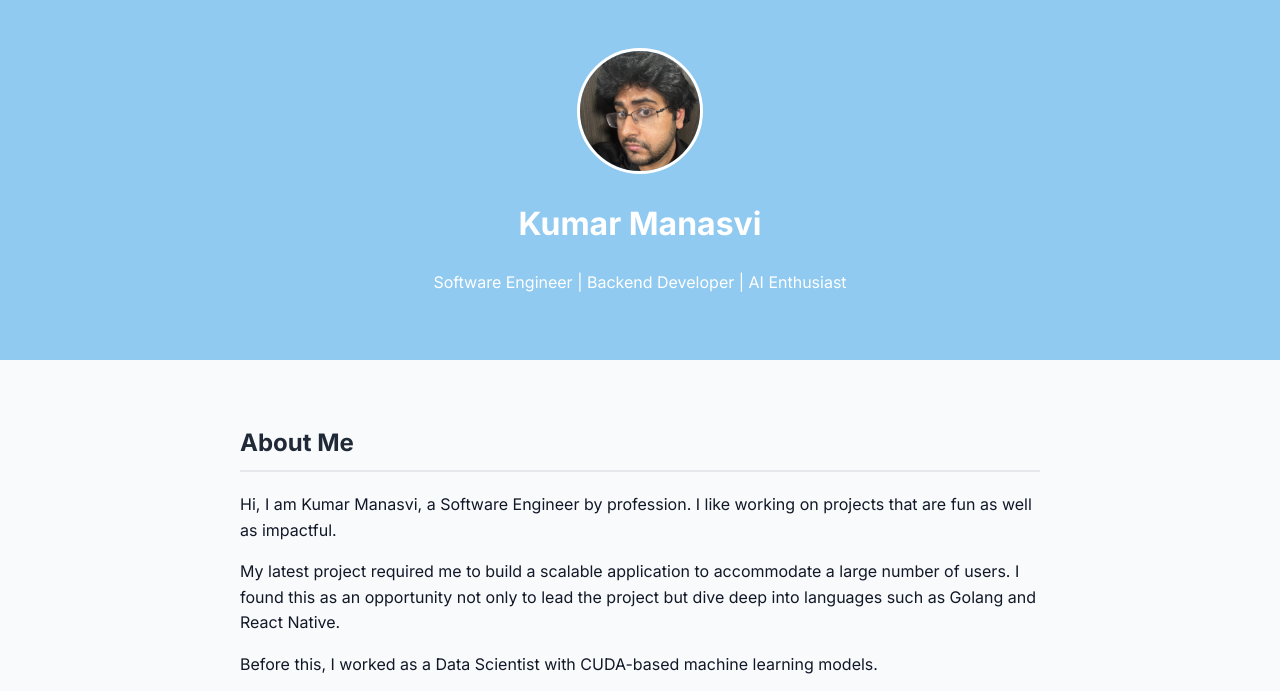
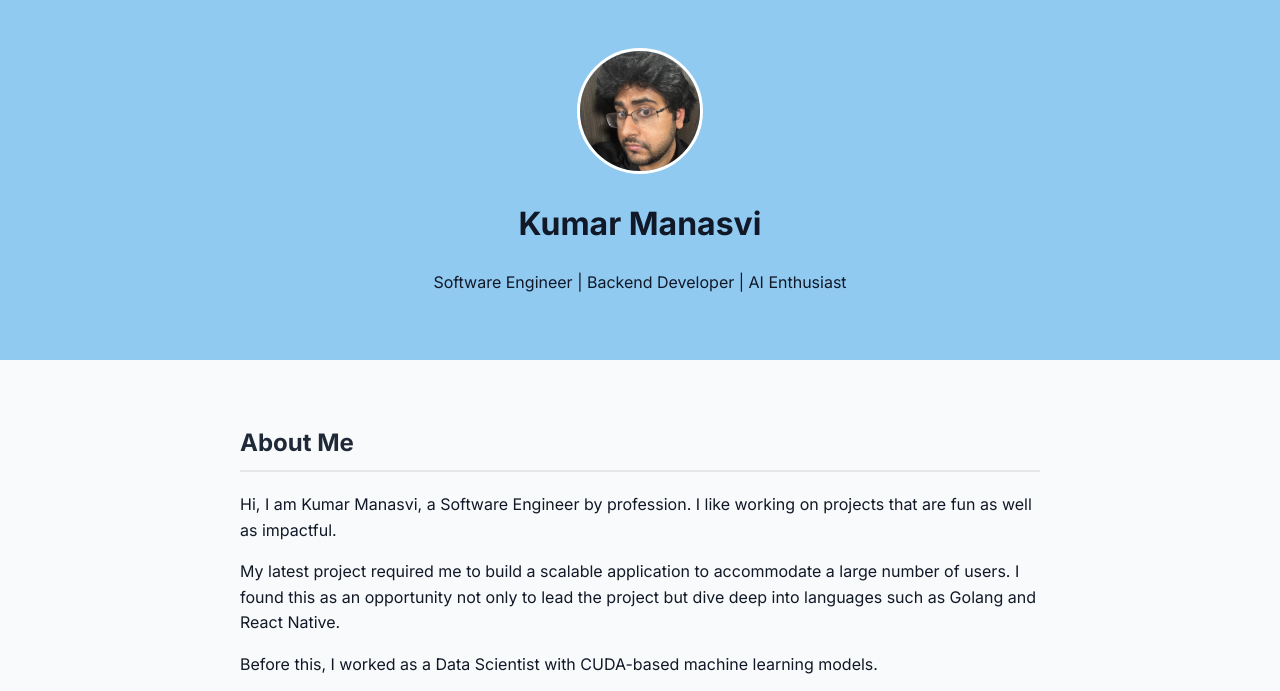
Before and after one commit to kmanasvi/kumarmanas, a plain HTML site: page index.html in a window 1280 px wide. Shown: the top 691 px of the page. Drawn offline with Linux system fonts and the light colour scheme.

Commit message:
Update index.html

```diff
--- a/index.html
+++ b/index.html
@@ -19,7 +19,7 @@
 
     header {
       background-color: #90caf0;
-      color: white;
+      color: #111827;
       text-align: center;
       padding: 3rem 1rem;
     }
```
